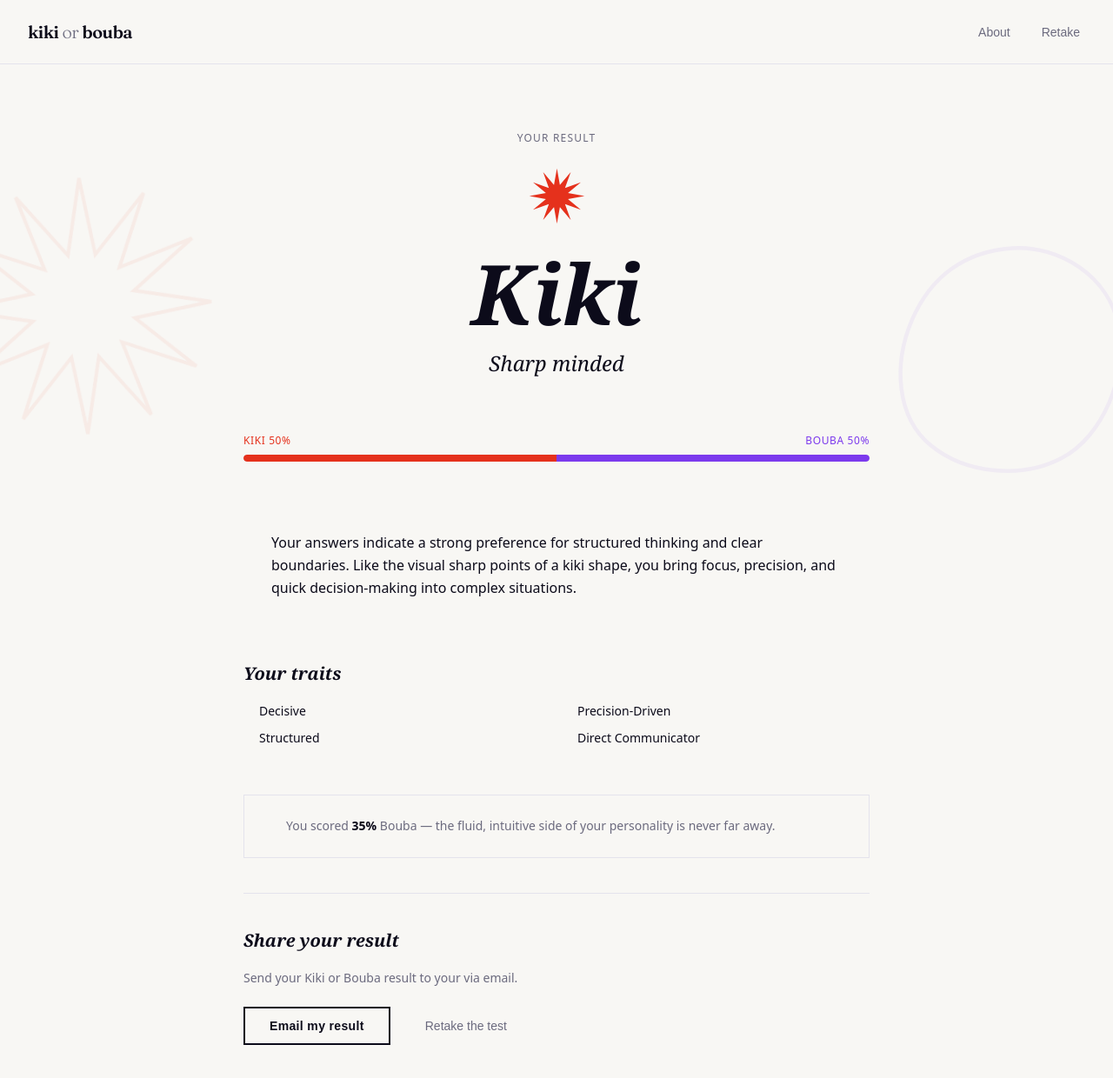
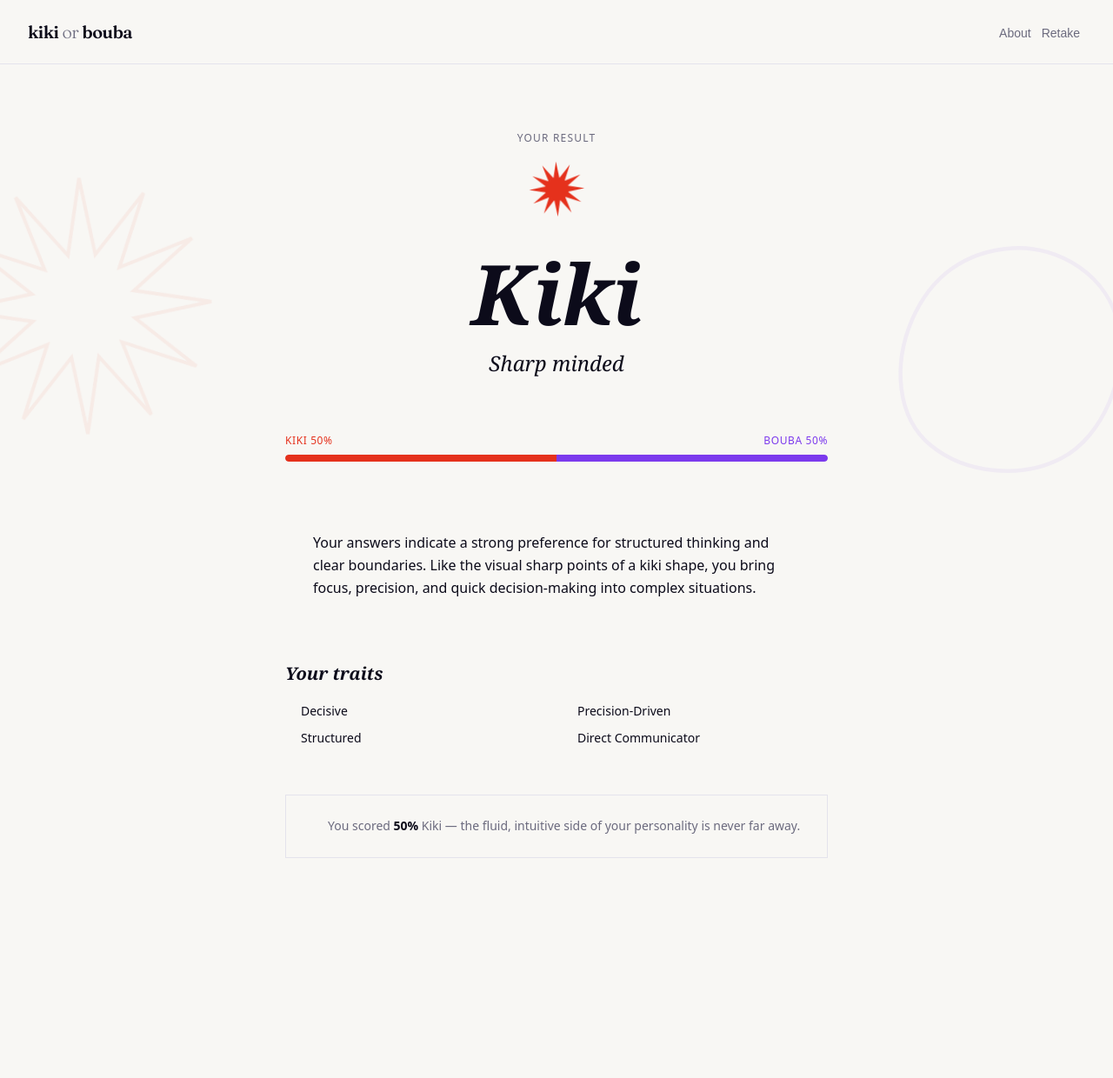
Before and after one commit to XeP165739/Kiki-or-Bouba.github.io, an Angular app: page /result in a window 1280 px wide. Shown: the top 1240 px of the page at 87% size. After the commit the page ends 1091 px from the top, so only its background shows below. Built offline with nearby package versions, Linux system fonts and the light colour scheme.

Commit message:
feat: update result component with dynamic scoring and navigation enhancements

```diff
--- a/src/app/result/result.css
+++ b/src/app/result/result.css
@@ -1,78 +1,4 @@
-body {
-  background-color: var(--color-bg);
-  color: var(--color-ink);
-  font-family: system-ui, -apple-system, BlinkMacSystemFont, 'Segoe UI', Roboto, sans-serif;
-  margin: 0;
-}
-
-.min-h-screen {
-  min-height: 100vh;
-}
-
-.flex {
-  display: flex;
-}
-
-.flex-col {
-  flex-direction: column;
-}
-
-.hidden {
-  display: none !important;
-}
-
-/* Navigation */
-.nav-header {
-  display: flex;
-  align-items: center;
-  justify-content: space-between;
-  padding: 1.5rem 2rem;
-  border-bottom: 1px solid var(--color-rule);
-}
-
-.logo-text {
-  font-family: Georgia, Cambria, serif;
-  font-size: 1.25rem;
-  font-weight: 600;
-  color: var(--color-ink);
-  letter-spacing: -0.025em;
-}
-
-.logo-divider {
-  color: var(--color-muted);
-  font-weight: 300;
-}
-
-.nav-actions {
-  display: flex;
-  align-items: center;
-  gap: 1.5rem;
-}
-
-.nav-link {
-  font-size: 0.875rem;
-  font-weight: 500;
-  color: var(--color-muted);
-  background: transparent;
-  border: none;
-  cursor: pointer;
-  transition: color 0.15s ease;
-}
-
-.nav-link:hover {
-  color: var(--color-ink);
-}
-
 /* Main Container */
-.main-container {
-  flex: 1 1 0%;
-  padding: 4rem 1.5rem;
-  max-width: 48rem;
-  margin-left: auto;
-  margin-right: auto;
-  width: 100%;
-  box-sizing: border-box;
-}
 
 /* Result Reveal Section */
 .result-header {
@@ -250,118 +176,3 @@ body {
 .highlight-ink {
   color: var(--color-ink);
 }
-
-/* Share Section & Form */
-.share-section {
-  border-top: 1px solid var(--color-rule);
-  padding-top: 2.5rem;
-}
-
-.share-subtitle {
-  color: var(--color-muted);
-  font-size: 0.875rem;
-  margin-top: 0;
-  margin-bottom: 1.5rem;
-}
-
-.share-actions {
-  display: flex;
-  flex-direction: column;
-  gap: 0.75rem;
-}
-
-@media (min-width: 640px) {
-  .share-actions {
-    flex-direction: row;
-  }
-}
-
-.btn-outline {
-  padding: 0.75rem 1.75rem;
-  border: 2px solid var(--color-ink);
-  color: var(--color-ink);
-  font-weight: 600;
-  font-size: 0.875rem;
-  background: transparent;
-  cursor: pointer;
-  letter-spacing: 0.025em;
-  transition: all 0.2s ease;
-}
-
-.btn-outline:hover {
-  background-color: var(--color-ink);
-  color: var(--color-bg);
-}
-
-.btn-ghost {
-  padding: 0.75rem 1.75rem;
-  color: var(--color-muted);
-  font-weight: 500;
-  font-size: 0.875rem;
-  background: transparent;
-  border: none;
-  cursor: pointer;
-  transition: color 0.15s ease;
-}
-
-.btn-ghost:hover {
-  color: var(--color-ink);
-}
-
-.email-form {
-  display: flex;
-  flex-direction: column;
-  gap: 0.75rem;
-}
-
-@media (min-width: 640px) {
-  .email-form {
-    flex-direction: row;
-  }
-}
-
-.email-input {
-  flex: 1 1 0%;
-  padding: 0.75rem 1rem;
-  border: 1px solid var(--color-rule);
-  background-color: var(--color-white);
-  color: var(--color-ink);
-  font-size: 0.875rem;
-  outline: none;
-  transition: border-color 0.15s ease;
-}
-
-.email-input::placeholder {
-  color: var(--color-muted);
-}
-
-.email-input:focus {
-  border-color: var(--color-ink);
-}
-
-.btn-submit {
-  padding: 0.75rem 1.5rem;
-  font-weight: 600;
-  font-size: 0.875rem;
-  letter-spacing: 0.025em;
-  color: var(--color-bg);
-  border: none;
-  cursor: pointer;
-  transition: opacity 0.15s ease;
-}
-
-.btn-submit:disabled {
-  opacity: 0.4;
-  cursor: not-allowed;
-}
-
-.email-success-msg {
-  padding: 1.25rem;
-  text-align: center;
-}
-
-.success-text {
-  font-weight: 500;
-  color: var(--color-ink);
-  margin: 0;
-}
--- a/src/app/result/result.html
+++ b/src/app/result/result.html
@@ -1,13 +1,13 @@
 <!-- Navigation -->
-<nav class="nav-header">
+<nav class="nav-bar">
   <span class="brand-title">
     kiki<span class="brand-divider"> or </span>bouba
   </span>
   <div class="nav-actions">
-    <button [routerLink]="['/about']" class="nav-link">
+    <button [routerLink]="['/about']" class="nav-button">
       About
     </button>
-    <button [routerLink]="['/']" class="nav-link">
+    <button [routerLink]="['/']" class="nav-button">
       Retake
     </button>
   </div>
@@ -30,7 +30,9 @@
 
     <div class="shape-wrapper">
       <div class="animate-scale-in">
-        <ng-component [ngComponentOutlet]="onResult()" [ngComponentOutletInputs]="{ size : 69 }"></ng-component>
+        <div class="animate-float-b">
+          <ng-component [ngComponentOutlet]="onResult()" [ngComponentOutletInputs]="{ size : 69 }"></ng-component>
+        </div>
         <div class="result-shape-placeholder" style="--color-shape-color: var(--color-profile-color);"></div>
       </div>
     </div>
@@ -91,41 +93,9 @@
     </div>
     <div>
       <p class="teaser-text">
-        You scored <strong class="highlight-ink">35%</strong> Bouba &mdash; the
+        You scored <strong class="highlight-ink">{{result_score}}%</strong> {{result_title}} &mdash; the
         fluid, intuitive side of your personality is never far away.
       </p>
     </div>
   </section>
-
-  <!-- Email & Share Section -->
-  <section class="share-section">
-    <h2 class="section-heading">Share your result</h2>
-    <p class="share-subtitle">
-      Send your Kiki or Bouba result to your via email.
-    </p>
-
-    <!-- Default State: Buttons -->
-    <div class="share-actions">
-      <button type="button" class="btn-outline">
-        Email my result
-      </button>
-      <button [routerLink]="['']" class="btn-ghost">
-        Retake the test
-      </button>
-    </div>
-
-    <!-- Form State (Conditionally shown in app) -->
-    <form class="email-form hidden">
-      <input type="email" placeholder="your@email.com" class="email-input" />
-      <button type="submit" class="btn-submit" style="background-color: var(--color-profile-color);"> Send &rarr;
-      </button>
-    </form>
-
-    <!-- Confirmation State (Conditionally shown in app) -->
-    <div class="email-success-msg hidden" style="background-color: var(--color-profile-light);">
-      <p class="success-text">
-        Check your email app to complete sending &check;
-      </p>
-    </div>
-  </section>
 </main>
--- a/src/app/result/result.ts
+++ b/src/app/result/result.ts
@@ -26,6 +26,7 @@ export class Result {
   bouba_score = 100 - this.kiki_score;
   mid_score = this.kiki_score;
   result_title = 'Kiki';
+  result_score = ( this.kiki_score > this.bouba_score ) ? this.kiki_score : this.bouba_score;
   result_headline = 'Sharp minded';
 
   onStart() {}
```
